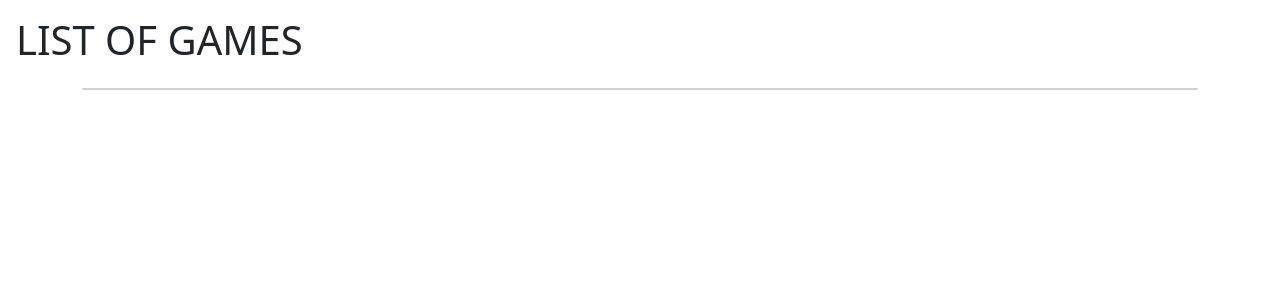
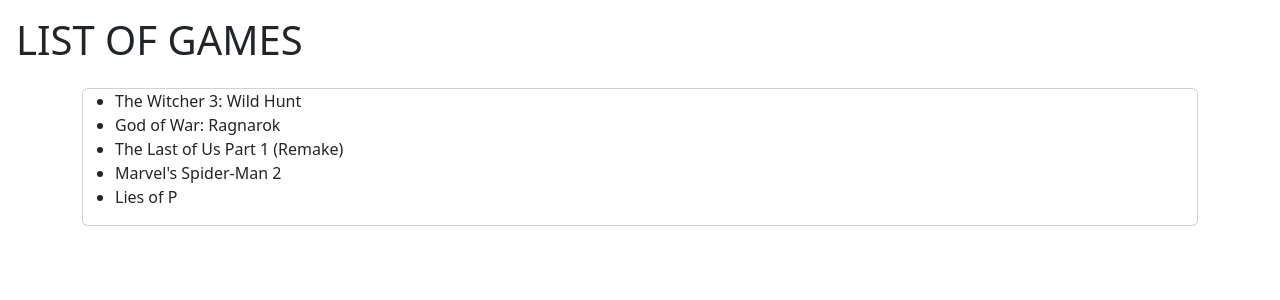
Before and after one commit to maksbernatskyy/react-form, a React (Vite) app: page / in a window 1280 px wide. Shown: the top 300 px of the page. Built offline with nearby package versions, Linux system fonts and the light colour scheme.

Commit message:
add map for add the list in the page

```diff
--- a/src/components/Main.jsx
+++ b/src/components/Main.jsx
@@ -9,8 +9,14 @@
         <>
         <main>
             <div className="container text-center">
-                <div className="card">
-
+                <div className="card text-start">
+                    <ul>
+                        {
+                            list.map((thisItem) => (
+                                <li key={thisItem.id}>{thisItem.title}</li>
+                            ))
+                        }
+                    </ul>
                 </div>
             </div>
         </main>
```
